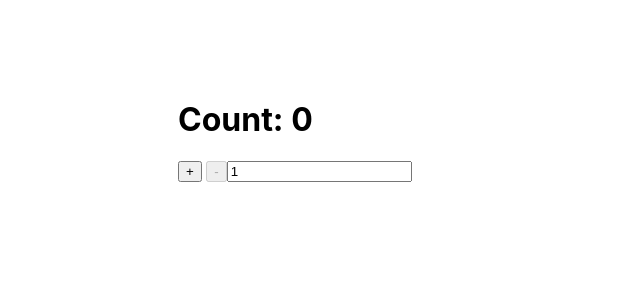
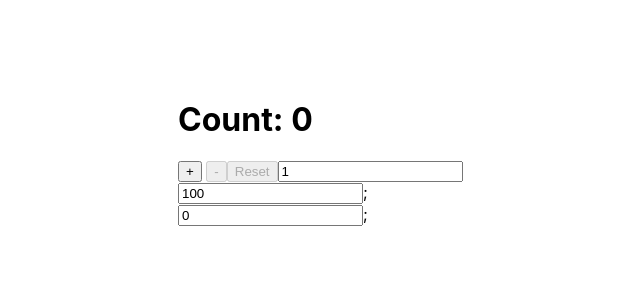
Before and after one commit to SargisPashayan/CounterApp, a React (Create React App) app: page / in a window 1280 px wide. Shown: the top 300 px of the page, without its empty margins (312-952 px from the left). Built offline with nearby package versions, Linux system fonts and the light colour scheme.

Commit message:
feat:added some fields

```diff
--- a/src/components/Button.jsx
+++ b/src/components/Button.jsx
@@ -2,8 +2,8 @@ import React, { Component } from "react";
 
 class Button extends Component {
   render() {
-    let { sign, count, operation } = this.props;
-    return <button disabled = {count <= 0} onClick={operation}>{sign}</button>;
+    let { sign, operation, toggle } = this.props;
+    return <button disabled = {toggle} onClick={operation}>{sign}</button>;
   }
 }
 
--- a/src/components/Counter.jsx
+++ b/src/components/Counter.jsx
@@ -9,6 +9,8 @@ class Counter extends Component {
     this.state = {
       count: 0,
       step: 1,
+      max: 100,
+      min: 0,
     };
   }
 
@@ -24,25 +26,48 @@ class Counter extends Component {
     });
   };
 
+  reset = () => {
+    this.setState({
+      count: 0,
+    });
+  };
+
   changeStep = (e) => {
     this.setState({
       step: parseInt(e.target.value, 10) || 0,
     });
   };
 
+  maxStep = (e) => {
+    this.setState({
+      max: parseInt(e.target.value, 10) || 0,
+    });
+  };
+
+  minStep = (e) => {
+    this.setState({
+      min: parseInt(e.target.value, 10) || 0,
+    });
+  };
+
   render() {
     let { count } = this.state;
     let { step } = this.state;
+    let { max } = this.state;
+    let { min } = this.state;
+
     return (
       <div className="counter">
         <h1>Count: {count}</h1>
-        <Button sign="+" operation={this.incrementCount} />      {/* () => this.incremntCount */}
-        <Button
-          count={count}
-          sign="-"
-          operation={this.decrementCount}
-        />
-        <InputStep step={step} changeStep={this.changeStep} />
+        <Button toggle={count + step > max} sign="+" operation={this.incrementCount} />      {/* () => this.incremntCount */}
+        <Button toggle={count - step < min} sign="-" operation={this.decrementCount} />
+        <Button toggle={count - step < min} sign="Reset" operation={this.reset} />
+        <InputStep value={step} changeValue={this.changeStep} />
+        <InputStep  value={max} changeValue={this.maxStep} />;
+        <InputStep value={min} changeValue={this.minStep} />;
+
+        {/* <input type="number" value={max} onChange={this.maxStep}></input>;
+        <input type="number" value={min} onChange={this.minStep}></input>; */}
       </div>
     );
   }
--- a/src/components/InputStep.jsx
+++ b/src/components/InputStep.jsx
@@ -2,8 +2,8 @@ import React, { Component } from "react";
 
 class InputStep extends Component {
   render() {
-    let { step, changeStep } = this.props;
-    return <input type="number" value={step} onChange={changeStep}></input>;
+    let { value, changeValue } = this.props;
+    return <input type="number" value={value} onChange={changeValue}></input>;
   }
 }
 
```
